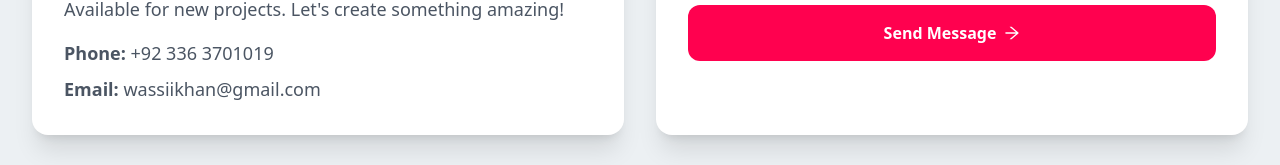
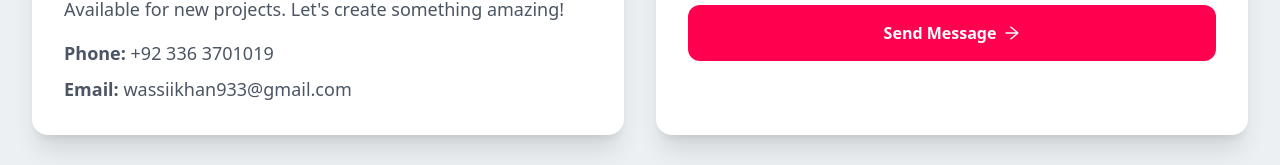
Before and after one commit to wassii-khan/portfolio, a React (Vite) app: page / in a window 1280 px wide. Shown: the part 4228-4393 px from the top of the page. Built offline with nearby package versions, Linux system fonts and the light colour scheme.

Commit message:
refactor: update email address in contact component

```diff
--- a/src/components/contact.jsx
+++ b/src/components/contact.jsx
@@ -80,7 +80,7 @@ const Contact = () => {
                     </p>
                     <p>
                       <span className="font-semibold">Email:</span>{" "}
-                      wassiikhan@gmail.com
+                      wassiikhan933@gmail.com
                     </p>
                   </div>
                 </div>
```
